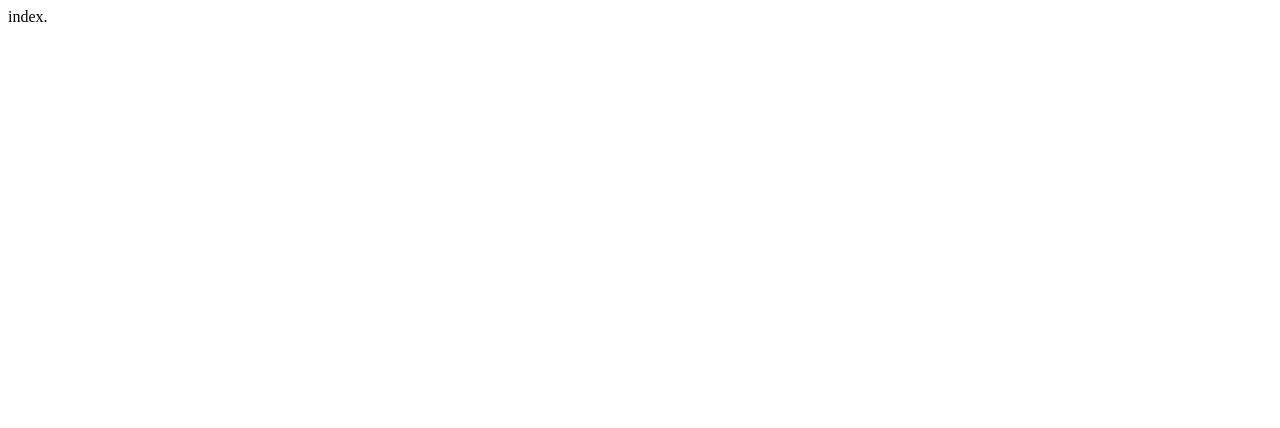
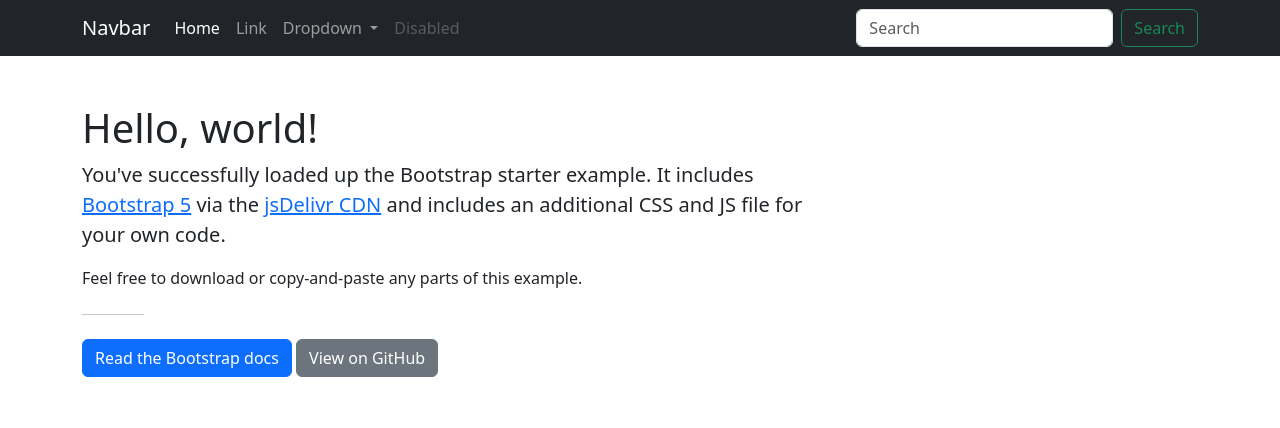
Before and after one commit to ais95/QLL-Web, a plain HTML site: page index.html in a window 1280 px wide. Drawn offline with nearby package versions, Linux system fonts and the light colour scheme.

Commit message:
index added

```diff
--- a/index.html
+++ b/index.html
@@ -1 +1,64 @@
-index.
+<!doctype html>
+<html lang="en">
+  <head>
+    <meta charset="utf-8">
+    <meta name="viewport" content="width=device-width, initial-scale=1">
+    <title>Bootstrap demo</title>
+    <link href="https://cdn.jsdelivr.net/npm/bootstrap@5.3.5/dist/css/bootstrap.min.css" rel="stylesheet" integrity="sha384-SgOJa3DmI69IUzQ2PVdRZhwQ+dy64/BUtbMJw1MZ8t5HZApcHrRKUc4W0kG879m7" crossorigin="anonymous">
+    <link rel="stylesheet" href="styles.css">
+  </head>
+  <body>
+    <nav class="navbar navbar-expand-lg navbar-dark bg-dark">
+      <div class="container">
+        <a class="navbar-brand" href="#">Navbar</a>
+        <button class="navbar-toggler" type="button" data-bs-toggle="collapse" data-bs-target="#navbarSupportedContent" aria-controls="navbarSupportedContent" aria-expanded="false" aria-label="Toggle navigation">
+          <span class="navbar-toggler-icon"></span>
+        </button>
+        <div class="collapse navbar-collapse" id="navbarSupportedContent">
+          <ul class="navbar-nav me-auto mb-2 mb-lg-0">
+            <li class="nav-item">
+              <a class="nav-link active" aria-current="page" href="#">Home</a>
+            </li>
+            <li class="nav-item">
+              <a class="nav-link" href="#">Link</a>
+            </li>
+            <li class="nav-item dropdown">
+              <a class="nav-link dropdown-toggle" href="#" id="navbarDropdown" role="button" data-bs-toggle="dropdown" aria-expanded="false">
+                Dropdown
+              </a>
+              <ul class="dropdown-menu" aria-labelledby="navbarDropdown">
+                <li><a class="dropdown-item" href="#">Action</a></li>
+                <li><a class="dropdown-item" href="#">Another action</a></li>
+                <li><hr class="dropdown-divider"></li>
+                <li><a class="dropdown-item" href="#">Something else here</a></li>
+              </ul>
+            </li>
+            <li class="nav-item">
+              <a class="nav-link disabled">Disabled</a>
+            </li>
+          </ul>
+          <form class="d-flex" role="search">
+            <input class="form-control me-2" type="search" placeholder="Search" aria-label="Search">
+            <button class="btn btn-outline-success" type="submit">Search</button>
+          </form>
+        </div>
+      </div>
+    </nav>
+
+    <div class="container my-5">
+      <h1>Hello, world!</h1>
+      <div class="col-lg-8 px-0">
+        <p class="fs-5">You've successfully loaded up the Bootstrap starter example. It includes <a href="https://getbootstrap.com/">Bootstrap 5</a> via the <a href="https://www.jsdelivr.com/package/npm/bootstrap">jsDelivr CDN</a> and includes an additional CSS and JS file for your own code.</p>
+        <p>Feel free to download or copy-and-paste any parts of this example.</p>
+
+        <hr class="col-1 my-4">
+
+        <a href="https://getbootstrap.com" class="btn btn-primary">Read the Bootstrap docs</a>
+        <a href="https://github.com/twbs/examples" class="btn btn-secondary">View on GitHub</a>
+      </div>
+    </div>
+
+    <script src="https://cdn.jsdelivr.net/npm/bootstrap@5.3.5/dist/js/bootstrap.bundle.min.js" integrity="sha384-k6d4wzSIapyDyv1kpU366/PK5hCdSbCRGRCMv+eplOQJWyd1fbcAu9OCUj5zNLiq" crossorigin="anonymous"></script>
+    <script src="main.js"></script>
+  </body>
+</html>
```
